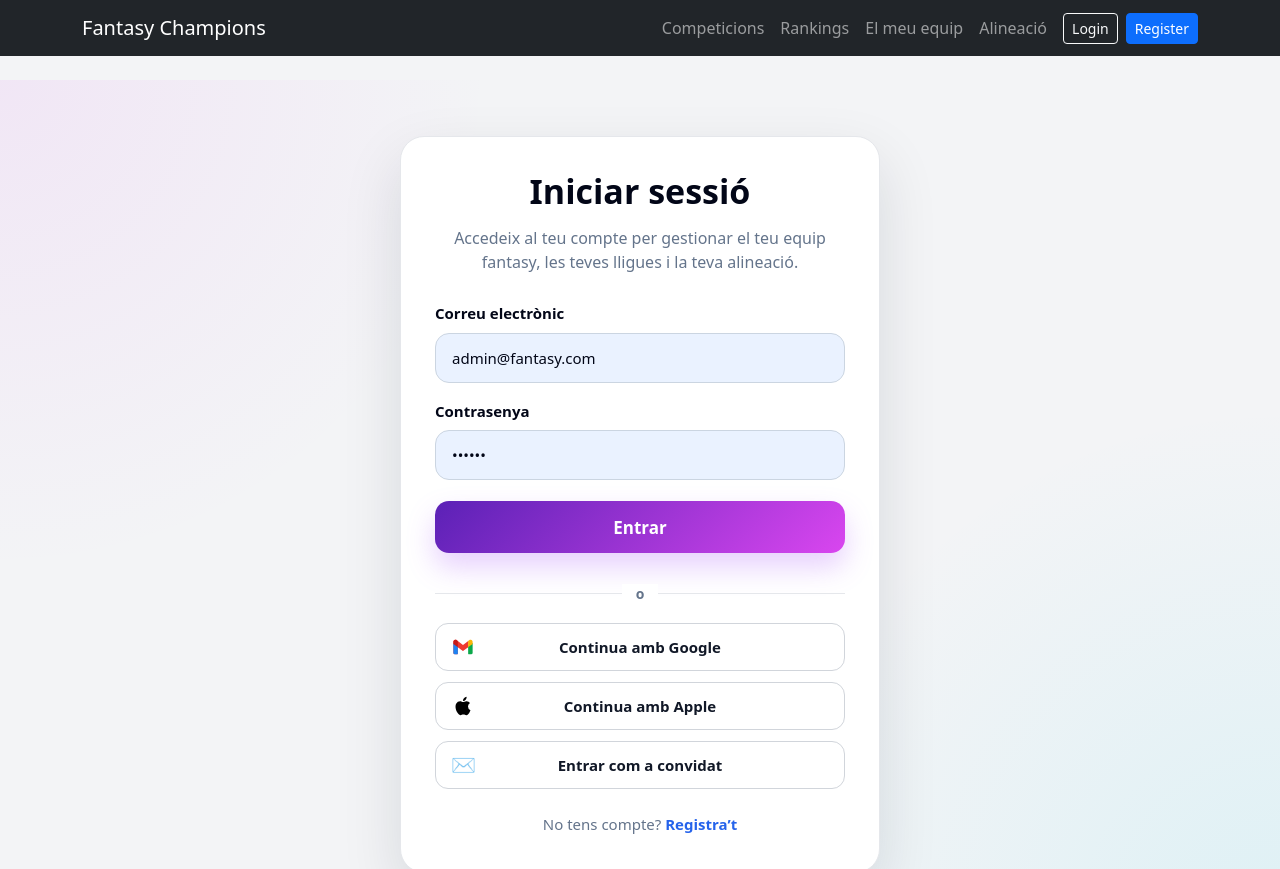
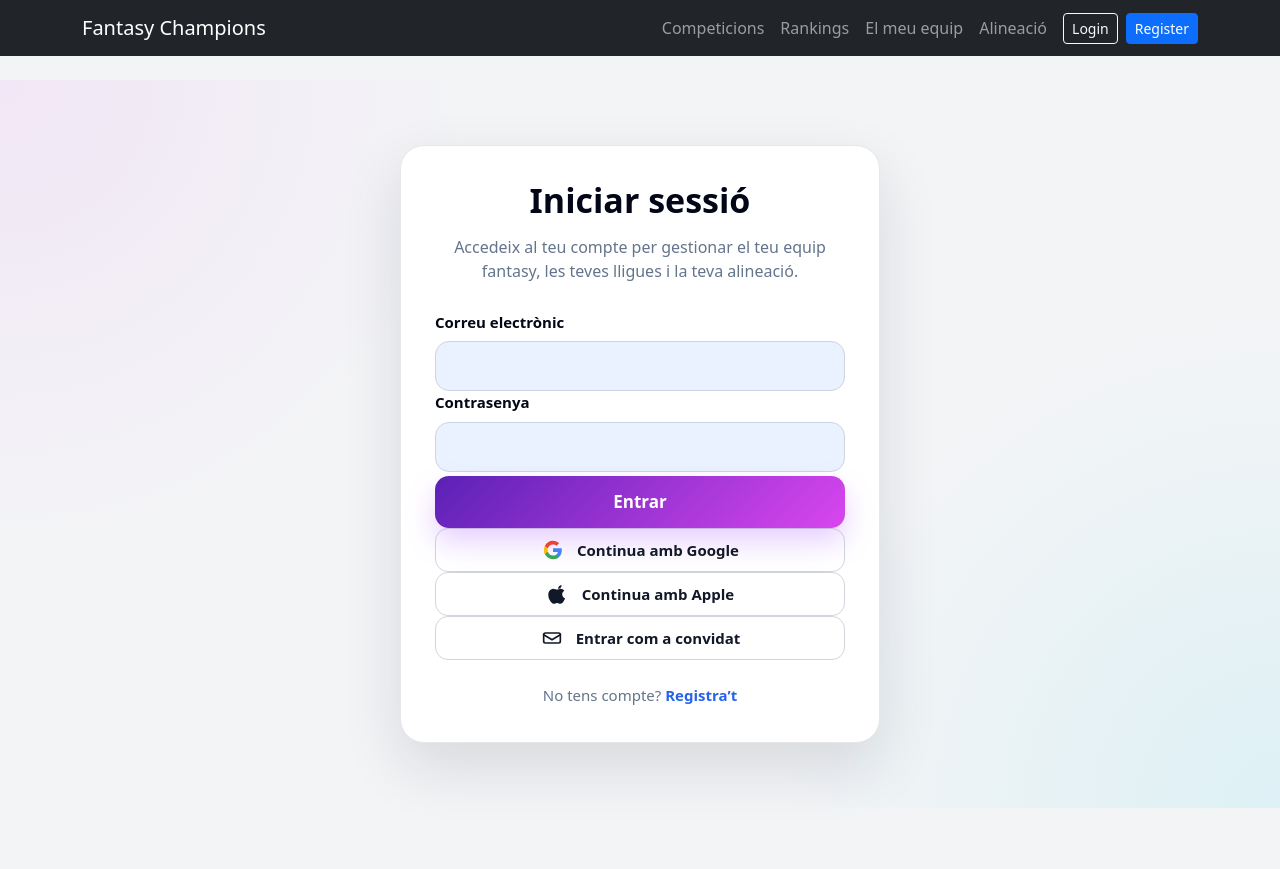
Before and after one commit to ikerCarretero/projectaM12-RicardV-IkerC, a React (Vite) app in the folder client/: page /login in a window 1280 px wide. Shown: the top 869 px of the page. Built offline with nearby package versions, Linux system fonts and the light colour scheme; no server answers.

Commit message:
fix: netejar login

```diff
--- a/client/src/pages/Login.css
+++ b/client/src/pages/Login.css
@@ -212,6 +212,38 @@
     text-decoration: underline;
 }
 
+.login-social-btn {
+    display: flex;
+    align-items: center;
+    justify-content: center;
+    gap: 12px;
+    width: 100%;
+    min-height: 44px;
+    white-space: nowrap;
+    text-align: center;
+}
+
+.login-social-icon {
+    width: 24px;
+    min-width: 24px;
+    height: 24px;
+    display: inline-flex;
+    align-items: center;
+    justify-content: center;
+    color: #111827;
+}
+
+.login-social-icon svg {
+    width: 20px;
+    height: 20px;
+    display: block;
+}
+
+.login-social-text {
+    display: inline-block;
+    line-height: 1.2;
+}
+
 @media (max-width: 520px) {
     .login-page {
         padding: 32px 14px;
--- a/client/src/pages/Login.jsx
+++ b/client/src/pages/Login.jsx
@@ -1,71 +1,73 @@
 import { useState } from 'react'
-import { Link, useNavigate } from 'react-router-dom'
+import { useNavigate, Link } from 'react-router-dom'
+import { api } from '../services/api'
 import './Login.css'
-
-import googleIcon from '../assets/icons/google.svg'
-import appleIcon from '../assets/icons/apple.svg'
 
 function Login() {
     const navigate = useNavigate()
 
-    const [email, setEmail] = useState('admin@fantasy.com')
-    const [password, setPassword] = useState('123456')
+    const [email, setEmail] = useState('')
+    const [password, setPassword] = useState('')
+    const [error, setError] = useState('')
     const [loading, setLoading] = useState(false)
-    const [error, setError] = useState('')
-
-    const apiUrl = import.meta.env.VITE_API_URL || 'http://localhost:8000/api'
 
     const handleSubmit = async (e) => {
         e.preventDefault()
         setError('')
+
+        if (!email || !password) {
+            setError('Has d’introduir el correu electrònic i la contrasenya.')
+            return
+        }
+
         setLoading(true)
 
         try {
-            const response = await fetch(`${apiUrl}/login`, {
-                method: 'POST',
-                headers: {
-                    'Content-Type': 'application/json',
-                    Accept: 'application/json',
-                },
-                body: JSON.stringify({
-                    email,
-                    password,
-                }),
-            })
+            const result = await api.login(email, password)
 
-            const data = await response.json()
+            const token = result?.token || result?.access_token
+            const user = result?.user || null
 
-            if (!response.ok) {
-                throw new Error(data.message || 'No s’ha pogut iniciar sessió')
+            if (!token) {
+                throw new Error('No s’ha rebut cap token d’autenticació.')
             }
 
-            const token = data.token || data.access_token
-            const user = data.user || data.usuari
+            localStorage.setItem('ffe_token', token)
 
-            localStorage.setItem('ffe_token', token)
-            localStorage.setItem('ffe_user', JSON.stringify(user))
+            if (user) {
+                localStorage.setItem('ffe_user', JSON.stringify(user))
+            }
+
             localStorage.removeItem('ffe_guest')
 
             navigate('/dashboard')
-        } catch (error) {
-            setError(error.message)
+        } catch (err) {
+            setError(err.message || 'No s’ha pogut iniciar sessió.')
         } finally {
             setLoading(false)
         }
     }
 
-    const handleGuestAccess = () => {
+    const handleGoogleLogin = () => {
+        const apiUrl = import.meta.env.VITE_API_URL || 'http://localhost:8000/api'
+        window.location.href = `${apiUrl}/auth/google/redirect`
+    }
+
+    const handleAppleLogin = () => {
+        setError('El login amb Apple encara no està disponible.')
+    }
+
+    const handleGuestLogin = () => {
         localStorage.removeItem('ffe_token')
         localStorage.removeItem('ffe_user')
         localStorage.setItem('ffe_guest', 'true')
 
-        navigate('/dashboard')
+        navigate('/competicions')
     }
 
     return (
-        <main className="login-page">
-            <section className="login-card">
-
+        <div className="login-page">
+            <div className="login-card">
                 <h1>Iniciar sessió</h1>
 
                 <p className="login-subtitle">
@@ -79,28 +81,28 @@ function Login() {
                     </div>
                 )}
 
-                <form className="login-form" onSubmit={handleSubmit}>
+                <form onSubmit={handleSubmit} autoComplete="off">
                     <div className="login-field">
-                        <label htmlFor="email">Correu electrònic</label>
+                        <label htmlFor="login-email">Correu electrònic</label>
                         <input
-                            id="email"
+                            id="login-email"
                             type="email"
+                            name="login-email"
                             value={email}
                             onChange={(e) => setEmail(e.target.value)}
-                            autoComplete="email"
-                            required
+                            autoComplete="off"
                         />
                     </div>
 
                     <div className="login-field">
-                        <label htmlFor="password">Contrasenya</label>
+                        <label htmlFor="login-password">Contrasenya</label>
                         <input
-                            id="password"
+                            id="login-password"
                             type="password"
+                            name="login-password"
                             value={password}
                             onChange={(e) => setPassword(e.target.value)}
-                            autoComplete="current-password"
-                            required
+                            autoComplete="new-password"
                         />
                     </div>
 
@@ -113,44 +115,38 @@ function Login() {
                     </button>
                 </form>
 
-                <div className="login-divider">
-                    <span>o</span>
-                </div>
-
-                <div className="login-social-buttons">
+                <div className="login-socials">
                     <button
                         type="button"
                         className="login-social-btn"
-                        onClick={() => alert('Login amb Google pendent d’implementar')}
+                        onClick={handleGoogleLogin}
                     >
-                        <img
-                            src={googleIcon}
-                            alt="Google"
-                            className="login-social-icon"
-                        />
-                        <span>Continua amb Google</span>
+                        <span className="login-social-icon">
+                            <GoogleIcon />
+                        </span>
+                        <span className="login-social-text">Continua amb Google</span>
                     </button>
 
                     <button
                         type="button"
                         className="login-social-btn"
-                        onClick={() => alert('Login amb Apple pendent d’implementar')}
+                        onClick={handleAppleLogin}
                     >
-                        <img
-                            src={appleIcon}
-                            alt="Apple"
-                            className="login-social-icon"
-                        />
-                        <span>Continua amb Apple</span>
+                        <span className="login-social-icon">
+                            <AppleIcon />
+                        </span>
+                        <span className="login-social-text">Continua amb Apple</span>
                     </button>
 
                     <button
                         type="button"
                         className="login-social-btn"
-                        onClick={handleGuestAccess}
+                        onClick={handleGuestLogin}
                     >
-                        <span className="login-mail-icon">✉</span>
-                        <span>Entrar com a convidat</span>
+                        <span className="login-social-icon">
+                            <MailIcon />
+                        </span>
+                        <span className="login-social-text">Entrar com a convidat</span>
                     </button>
                 </div>
 
@@ -160,8 +156,65 @@ function Login() {
                         Registra’t
                     </Link>
                 </p>
-            </section>
-        </main>
+            </div>
+        </div>
+    )
+}
+
+function GoogleIcon() {
+    return (
+        <svg viewBox="0 0 24 24" width="20" height="20" aria-hidden="true">
+            <path
+                fill="#4285F4"
+                d="M22.56 12.25c0-.78-.07-1.53-.2-2.25H12v4.26h5.92c-.26 1.37-1.04 2.53-2.21 3.31v2.77h3.57c2.08-1.92 3.28-4.74 3.28-8.09z"
+            />
+            <path
+                fill="#34A853"
+                d="M12 23c2.97 0 5.46-.98 7.28-2.66l-3.57-2.77c-.98.66-2.23 1.06-3.71 1.06-2.86 0-5.29-1.93-6.16-4.53H2.18v2.84C3.99 20.53 7.7 23 12 23z"
+            />
+            <path
+                fill="#FBBC05"
+                d="M5.84 14.1c-.22-.66-.35-1.36-.35-2.1s.13-1.44.35-2.1V7.06H2.18C1.43 8.55 1 10.22 1 12s.43 3.45 1.18 4.94l3.66-2.84z"
+            />
+            <path
+                fill="#EA4335"
+                d="M12 5.38c1.62 0 3.06.56 4.21 1.64l3.15-3.15C17.45 2.09 14.97 1 12 1 7.7 1 3.99 3.47 2.18 7.06L5.84 9.9C6.71 7.3 9.14 5.38 12 5.38z"
+            />
+        </svg>
+    )
+}
+
+function AppleIcon() {
+    return (
+        <svg viewBox="0 0 24 24" width="20" height="20" aria-hidden="true">
+            <path
+                fill="currentColor"
+                d="M16.37 1.43c0 1.11-.44 2.14-1.16 2.93-.76.83-2.01 1.47-3.05 1.38-.13-1.06.38-2.18 1.09-2.96.78-.86 2.13-1.51 3.12-1.35zM20.5 17.36c-.55 1.27-.82 1.84-1.52 2.96-.99 1.52-2.38 3.42-4.1 3.44-1.54.02-1.94-1-4.03-.99-2.09.01-2.53 1.01-4.07.99-1.72-.02-3.04-1.73-4.03-3.25-2.76-4.24-3.05-9.22-1.35-11.86 1.21-1.88 3.12-2.98 4.91-2.98 1.82 0 2.96 1 4.46 1 1.45 0 2.34-1 4.44-1 1.59 0 3.28.87 4.48 2.37-3.94 2.16-3.3 7.79.81 9.32z"
+            />
+        </svg>
+    )
+}
+
+function MailIcon() {
+    return (
+        <svg viewBox="0 0 24 24" width="20" height="20" aria-hidden="true">
+            <path
+                fill="none"
+                stroke="currentColor"
+                strokeWidth="2"
+                strokeLinecap="round"
+                strokeLinejoin="round"
+                d="M4 6h16a2 2 0 0 1 2 2v8a2 2 0 0 1-2 2H4a2 2 0 0 1-2-2V8a2 2 0 0 1 2-2z"
+            />
+            <path
+                fill="none"
+                stroke="currentColor"
+                strokeWidth="2"
+                strokeLinecap="round"
+                strokeLinejoin="round"
+                d="m22 8-10 6L2 8"
+            />
+        </svg>
     )
 }
 
```
